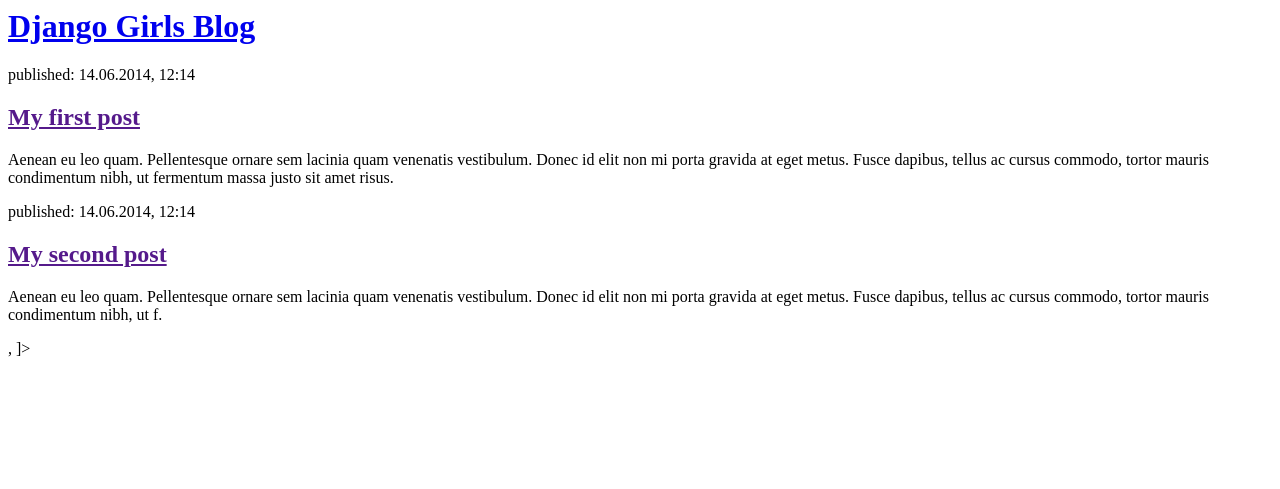
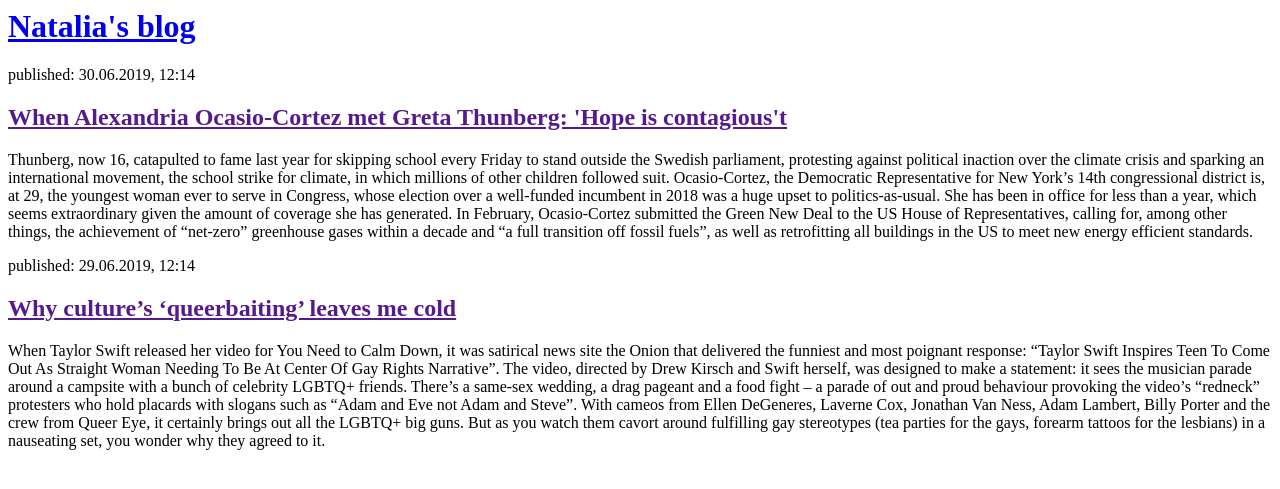
Before and after one commit to ndonets/my-first-blog, a Django app: page / in a window 1280 px wide. Shown: the top 489 px of the page. Run offline with Django 3.2, Linux system fonts and the light colour scheme.

Commit message:
Changed the HTML for the site.

```diff
--- a/blog/templates/blog/post_list.html
+++ b/blog/templates/blog/post_list.html
@@ -1,27 +1,24 @@
 <html>
     <head>
-        <title>Django Girls blog</title>
+        <title>Natalia's blog</title>
     </head>
     <body>
-        {{ posts }}
-            <h1><a href="/">Django Girls Blog</a></h1>
-        {{ posts }}
+        <div>
+            <h1><a href="/">Natalia's blog</a></h1>
+        </div>
 
-      {{ posts }}
-            <p>published: 14.06.2014, 12:14</p>
-            <h2><a href="">My first post</a></h2>
-            <p>Aenean eu leo quam. Pellentesque ornare sem lacinia quam venenatis vestibulum. Donec id elit non mi porta gravida at eget metus. Fusce dapibus, tellus ac cursus commodo, tortor mauris condimentum nibh, ut fermentum massa justo sit amet risus.</p>
-        {{ posts }}
+        <div>
+            <p>published: 30.06.2019, 12:14</p>
+            <h2><a href="">When Alexandria Ocasio-Cortez met Greta Thunberg: 'Hope is contagious't</a></h2>
+            <p>Thunberg, now 16, catapulted to fame last year for skipping school every Friday to stand outside the Swedish parliament, protesting against political inaction over the climate crisis and sparking an international movement, the school strike for climate, in which millions of other children followed suit. Ocasio-Cortez, the Democratic Representative for New York’s 14th congressional district is, at 29, the youngest woman ever to serve in Congress, whose election over a well-funded incumbent in 2018 was a huge upset to politics-as-usual. She has been in office for less than a year, which seems extraordinary given the amount of coverage she has generated. In February, Ocasio-Cortez submitted the Green New Deal to the US House of Representatives, calling for, among other things, the achievement of “net-zero” greenhouse gases within a decade and “a full transition off fossil fuels”, as well as retrofitting all buildings in the US to meet new energy efficient standards.</p>
+        </div>
 
-      {{ posts }}
-            <p>published: 14.06.2014, 12:14</p>
-            <h2><a href="">My second post</a></h2>
-            <p>Aenean eu leo quam. Pellentesque ornare sem lacinia quam venenatis vestibulum. Donec id elit non mi porta gravida at eget metus. Fusce dapibus, tellus ac cursus commodo, tortor mauris condimentum nibh, ut f.</p>
-        {{ posts }}
+        <div>
+            <p>published: 29.06.2019, 12:14</p>
+            <h2><a href="">Why culture’s ‘queerbaiting’ leaves me cold</a></h2>
+            <p>When Taylor Swift released her video for You Need to Calm Down, it was satirical news site the Onion that delivered the funniest and most poignant response: “Taylor Swift Inspires Teen To Come Out As Straight Woman Needing To Be At Center Of Gay Rights Narrative”.
+
+The video, directed by Drew Kirsch and Swift herself, was designed to make a statement: it sees the musician parade around a campsite with a bunch of celebrity LGBTQ+ friends. There’s a same-sex wedding, a drag pageant and a food fight – a parade of out and proud behaviour provoking the video’s “redneck” protesters who hold placards with slogans such as “Adam and Eve not Adam and Steve”. With cameos from Ellen DeGeneres, Laverne Cox, Jonathan Van Ness, Adam Lambert, Billy Porter and the crew from Queer Eye, it certainly brings out all the LGBTQ+ big guns. But as you watch them cavort around fulfilling gay stereotypes (tea parties for the gays, forearm tattoos for the lesbians) in a nauseating set, you wonder why they agreed to it.</p>
+        </div>
     </body>
-    <QuerySet [<Post: My second post>, <Post: My first post>]>
-      {% for post in posts %}
-    {{ post }}
-{% endfor %}
-
 </html>
```
Also changed, not shown: blog/static/css/blog.css (added, +56 -0 lines).
